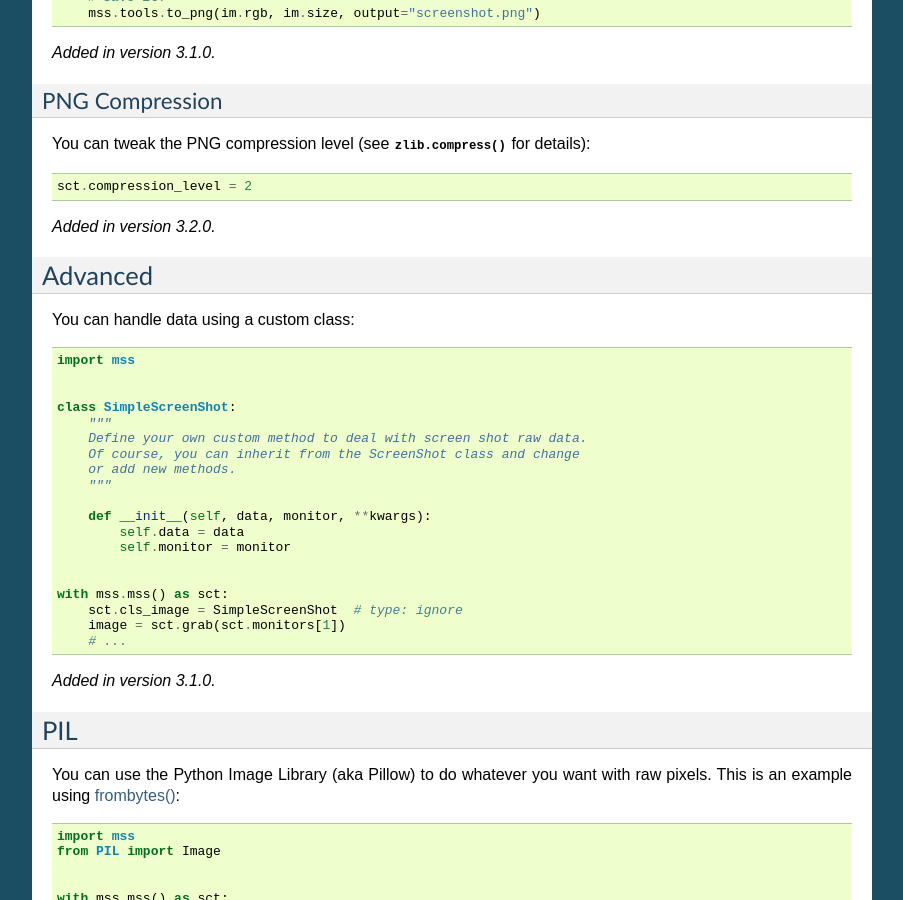
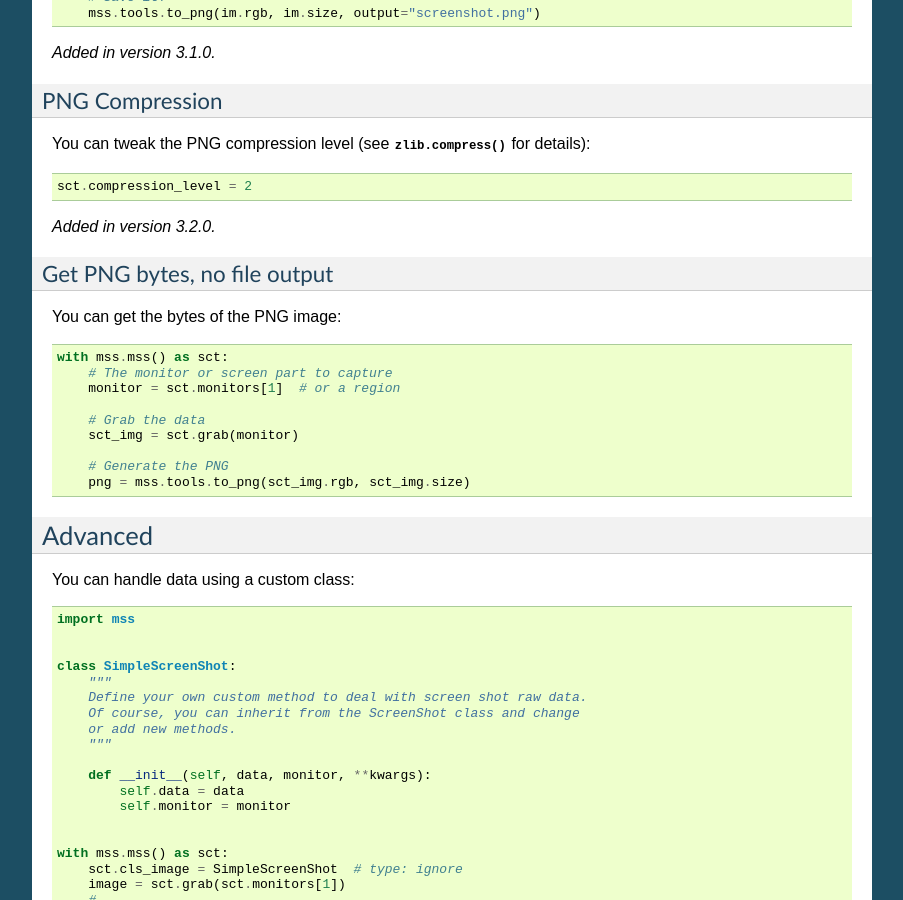
Before and after one commit to BoboTiG/python-mss, a Sphinx documentation site: the page built from docs/source/examples.rst, in a window 1280 px wide and 900 px high, scrolled down 2311 px. Shown: the whole window, without its empty margins (198-1101 px from the left). Built offline with Sphinx 7.4.7, drawn with Linux system fonts in a browser that asks for light colours; some of the changed text lies outside the part shown.

Commit message:
Add a simple example about getting PNG bytes only

```diff
--- a/docs/source/examples.rst
+++ b/docs/source/examples.rst
@@ -76,6 +76,22 @@ You can tweak the PNG compression level (see :py:func:`zlib.compress()` for deta
     sct.compression_level = 2
 
 .. versionadded:: 3.2.0
+
+Get PNG bytes, no file output
+-----------------------------
+
+You can get the bytes of the PNG image:
+::
+
+    with mss.mss() as sct:
+        # The monitor or screen part to capture
+        monitor = sct.monitors[1]  # or a region
+
+        # Grab the data
+        sct_img = sct.grab(monitor)
+
+        # Generate the PNG
+        png = mss.tools.to_png(sct_img.rgb, sct_img.size)
 
 Advanced
 ========
```
